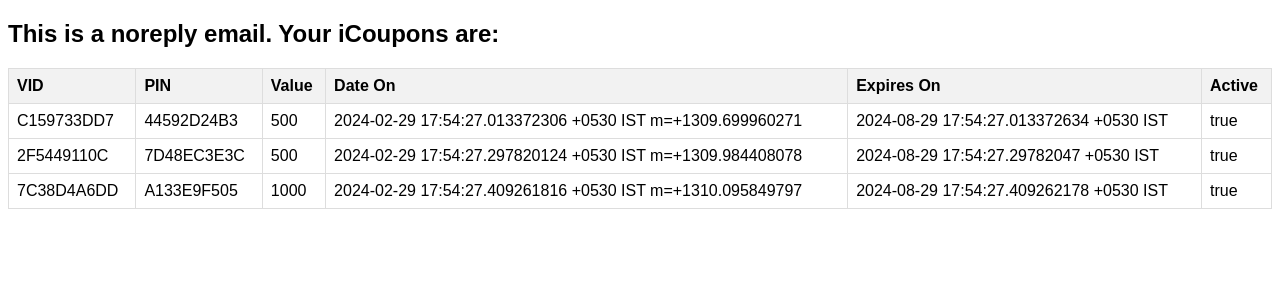
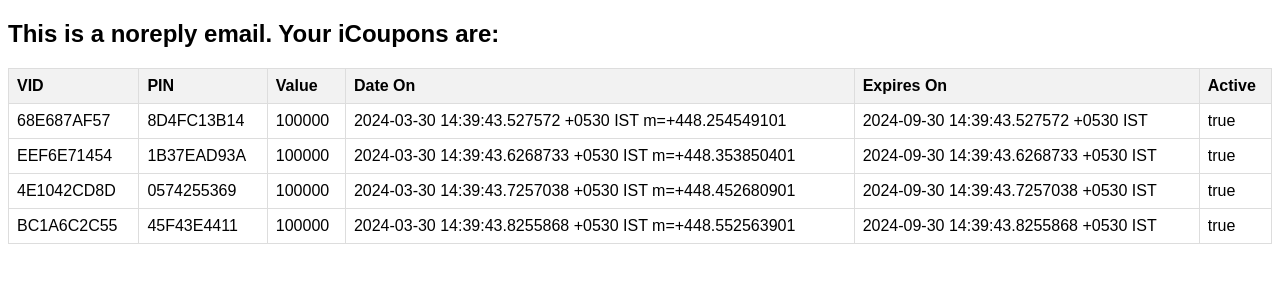
Before and after one commit to krithick-j/ui-backend, a plain HTML site: page email.html in a window 1280 px wide. Drawn offline with Linux system fonts and the light colour scheme.

Commit message:
BV update

```diff
--- a/email.html
+++ b/email.html
@@ -37,29 +37,38 @@
         <tbody>
 
             <tr>
-                <td>C159733DD7</td>
-                <td>44592D24B3</td>
-                <td>500</td>
-                <td>2024-02-29 17:54:27.013372306 &#43;0530 IST m=&#43;1309.699960271</td>
-                <td>2024-08-29 17:54:27.013372634 &#43;0530 IST</td>
+                <td>68E687AF57</td>
+                <td>8D4FC13B14</td>
+                <td>100000</td>
+                <td>2024-03-30 14:39:43.527572 &#43;0530 IST m=&#43;448.254549101</td>
+                <td>2024-09-30 14:39:43.527572 &#43;0530 IST</td>
                 <td>true</td>
             </tr>
 
             <tr>
-                <td>2F5449110C</td>
-                <td>7D48EC3E3C</td>
-                <td>500</td>
-                <td>2024-02-29 17:54:27.297820124 &#43;0530 IST m=&#43;1309.984408078</td>
-                <td>2024-08-29 17:54:27.29782047 &#43;0530 IST</td>
+                <td>EEF6E71454</td>
+                <td>1B37EAD93A</td>
+                <td>100000</td>
+                <td>2024-03-30 14:39:43.6268733 &#43;0530 IST m=&#43;448.353850401</td>
+                <td>2024-09-30 14:39:43.6268733 &#43;0530 IST</td>
                 <td>true</td>
             </tr>
 
             <tr>
-                <td>7C38D4A6DD</td>
-                <td>A133E9F505</td>
-                <td>1000</td>
-                <td>2024-02-29 17:54:27.409261816 &#43;0530 IST m=&#43;1310.095849797</td>
-                <td>2024-08-29 17:54:27.409262178 &#43;0530 IST</td>
+                <td>4E1042CD8D</td>
+                <td>0574255369</td>
+                <td>100000</td>
+                <td>2024-03-30 14:39:43.7257038 &#43;0530 IST m=&#43;448.452680901</td>
+                <td>2024-09-30 14:39:43.7257038 &#43;0530 IST</td>
+                <td>true</td>
+            </tr>
+
+            <tr>
+                <td>BC1A6C2C55</td>
+                <td>45F43E4411</td>
+                <td>100000</td>
+                <td>2024-03-30 14:39:43.8255868 &#43;0530 IST m=&#43;448.552563901</td>
+                <td>2024-09-30 14:39:43.8255868 &#43;0530 IST</td>
                 <td>true</td>
             </tr>
 
```
Also changed, not shown: 2 other files.
